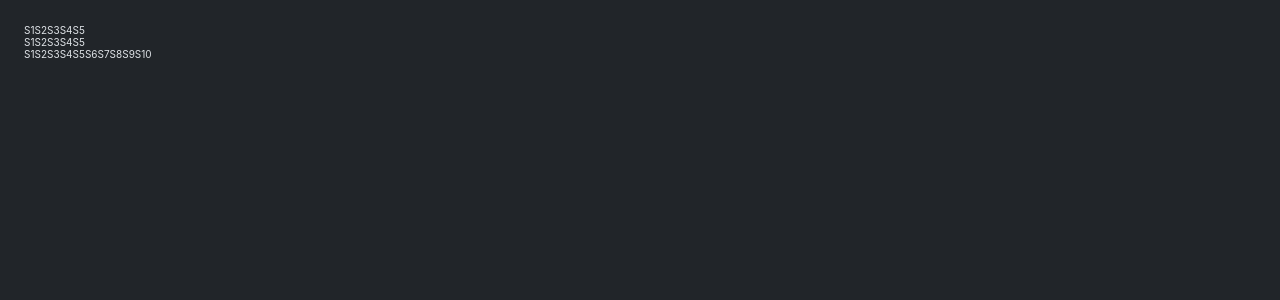
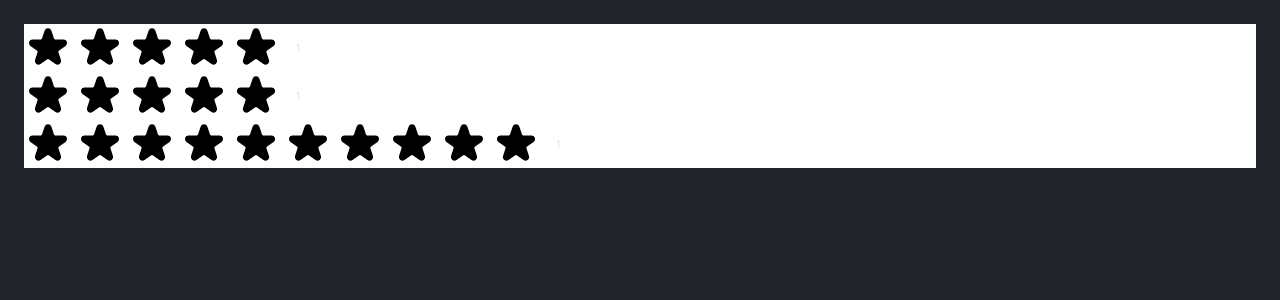
Before and after one commit to suryasv0729/IMDb, a React (Create React App) app: page / in a window 1280 px wide. Shown: the top 300 px of the page. Built offline with nearby package versions, Linux system fonts and the light colour scheme.

Commit message:
rating component added

```diff
--- a/src/StarRating.js
+++ b/src/StarRating.js
@@ -1,15 +1,89 @@
-import React from "react";
+import React, { useState } from "react";
+import { use } from "react";
+const starStyle = {
+  width: "48px",
+  height: "48px",
+  display: "block",
+  cursor: "pointer",
+};
+const containerStyle = {
+  backgroundColor: "white",
+  display: "flex",
+  alignItems: "center",
+  gap: "16px",
+};
+const starContainerStyle = {
+  display: "flex",
+  gap: "4px",
+};
+const textStyle = {
+  lineHeight: "1",
+  margin: "0",
+};
 
 const StarRating = ({ maxRating = 5 }) => {
+  const [rating, setRating] = useState(1);
+  function handleStarClick(rating) {
+    setRating(rating);
+  }
   return (
-    <div>
-      <div>
+    <div style={containerStyle}>
+      <div style={starContainerStyle}>
         {Array.from({ length: maxRating }, (_, i) => (
-          <span>S{i + 1}</span>
+          <span style={starStyle}>
+            <Star key={i} onRate={() => handleStarClick(i + 1)} />
+          </span>
         ))}
       </div>
+      <p style={textStyle}>{rating || ""}</p>
     </div>
   );
 };
 
+function Star() {
+  return (
+    <svg
+      xmlns="http://www.w3.org/2000/svg"
+      viewBox="0 0 20 20"
+      fill="#000"
+      stroke="#000"
+    >
+      <path d="M9.049 2.927c.3-.921 1.603-.921 1.902 0l1.07 3.292a1 1 0 00.95.69h3.462c.969 0 1.371 1.24.588 1.81l-2.8 2.034a1 1 0 00-.364 1.118l1.07 3.292c.3.921-.755 1.688-1.54 1.118l-2.8-2.034a1 1 0 00-1.175 0l-2.8 2.034c-.784.57-1.838-.197-1.539-1.118l1.07-3.292a1 1 0 00-.364-1.118L2.98 8.72c-.783-.57-.38-1.81.588-1.81h3.461a1 1 0 00.951-.69l1.07-3.292z" />
+    </svg>
+  );
+}
+
 export default StarRating;
+
+/*
+FULL STAR
+
+<svg
+  xmlns="http://www.w3.org/2000/svg"
+  viewBox="0 0 20 20"
+  fill="#000"
+  stroke="#000"
+>
+  <path
+    d="M9.049 2.927c.3-.921 1.603-.921 1.902 0l1.07 3.292a1 1 0 00.95.69h3.462c.969 0 1.371 1.24.588 1.81l-2.8 2.034a1 1 0 00-.364 1.118l1.07 3.292c.3.921-.755 1.688-1.54 1.118l-2.8-2.034a1 1 0 00-1.175 0l-2.8 2.034c-.784.57-1.838-.197-1.539-1.118l1.07-3.292a1 1 0 00-.364-1.118L2.98 8.72c-.783-.57-.38-1.81.588-1.81h3.461a1 1 0 00.951-.69l1.07-3.292z"
+  />
+</svg>
+
+
+EMPTY STAR
+
+<svg
+  xmlns="http://www.w3.org/2000/svg"
+  fill="none"
+  viewBox="0 0 24 24"
+  stroke="#000"
+>
+  <path
+    strokeLinecap="round"
+    strokeLinejoin="round"
+    strokeWidth="{2}"
+    d="M11.049 2.927c.3-.921 1.603-.921 1.902 0l1.519 4.674a1 1 0 00.95.69h4.915c.969 0 1.371 1.24.588 1.81l-3.976 2.888a1 1 0 00-.363 1.118l1.518 4.674c.3.922-.755 1.688-1.538 1.118l-3.976-2.888a1 1 0 00-1.176 0l-3.976 2.888c-.783.57-1.838-.197-1.538-1.118l1.518-4.674a1 1 0 00-.363-1.118l-3.976-2.888c-.784-.57-.38-1.81.588-1.81h4.914a1 1 0 00.951-.69l1.519-4.674z"
+  />
+</svg>
+
+*/
```
